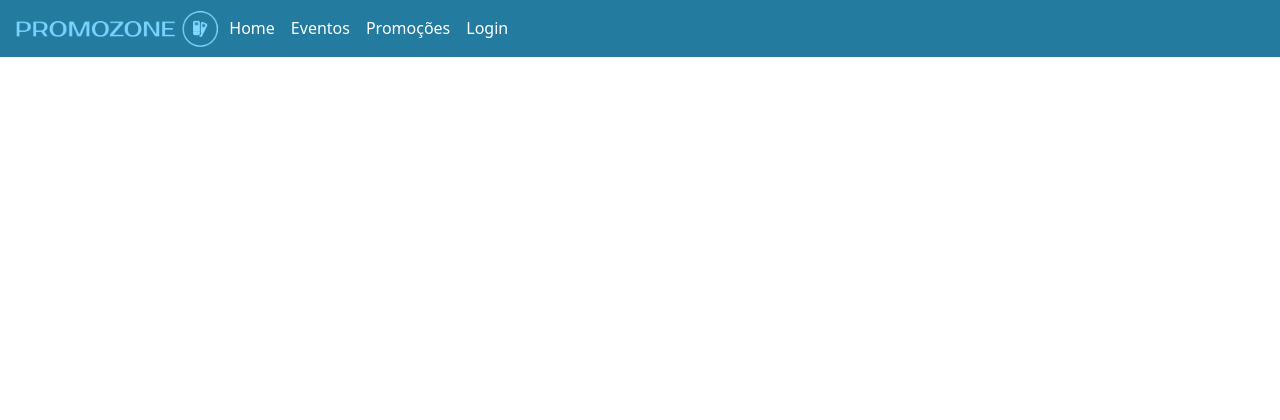
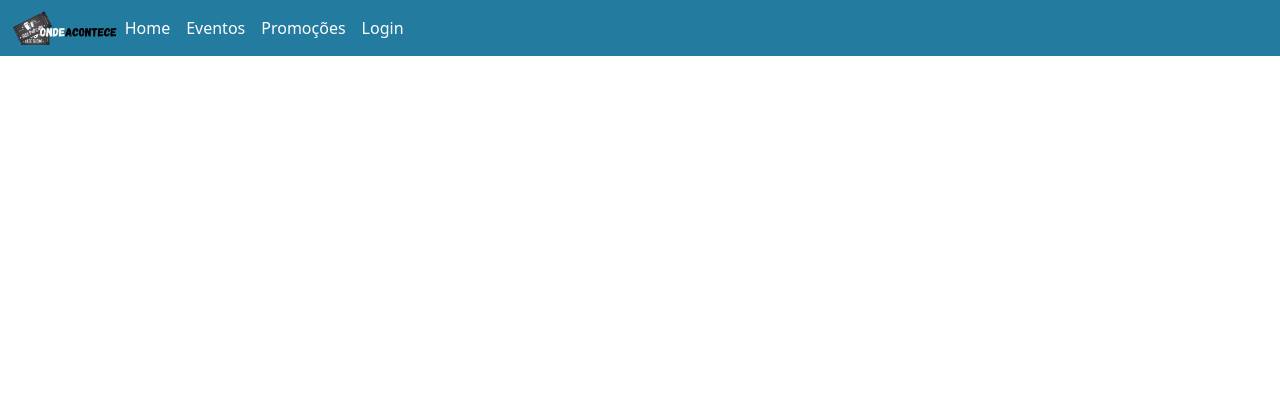
Before and after one commit to lippekstro/projeto_47, a PHP site: page / in a window 1280 px wide. Shown: the top 420 px of the page. Run offline with PHP 8.4, Linux system fonts and the light colour scheme.

Commit message:
logo-ondeacontece

```diff
--- a/templates/cabecalho.php
+++ b/templates/cabecalho.php
@@ -18,8 +18,8 @@
     <header>
         <nav class="navbar navbar-expand-lg" style="background-color: var(--cor3);">
             <div class="container-fluid">
-                <div class="col-4 col-lg-2">
-                    <img src="/projeto_47/img/logo_tst_sembg.png" alt="" class="w-100">
+                <div class="col-1 col-lg-1">
+                    <img src="/projeto_47/img/ondeacontece.png" alt="" class="w-100">
                 </div>
                 <button class="navbar-toggler" type="button" data-bs-toggle="collapse" data-bs-target="#navbarNav" aria-controls="navbarNav" aria-expanded="false" aria-label="Toggle navigation">
                     <span class="navbar-toggler-icon"></span>
```
Also changed, not shown: img/ondeacontece.png (added).
